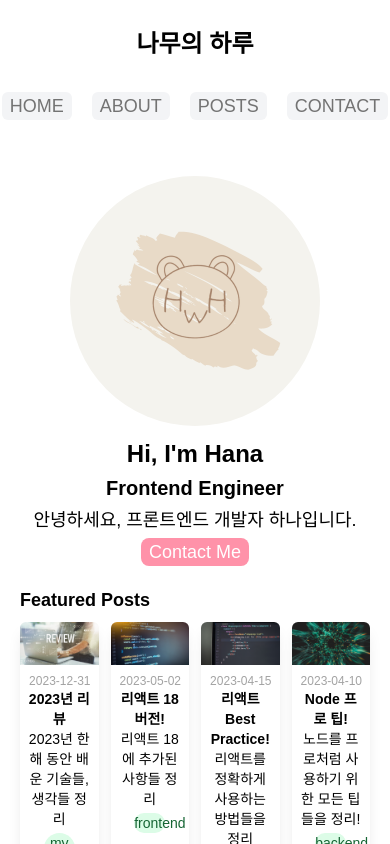
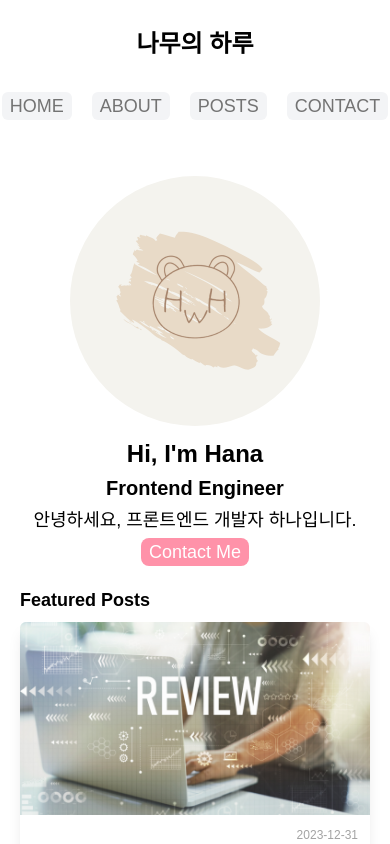
Before and after one commit to sorrel012/next-blog, a Next.js app: page / in a window 390 px wide. Built offline with nearby package versions, Linux system fonts and the light colour scheme; a web font is replaced by a local one.

Commit message:
refactor: Feature Post 스타일링 수정

```diff
--- a/src/components/home/FeaturedPost.tsx
+++ b/src/components/home/FeaturedPost.tsx
@@ -10,22 +10,27 @@ export default function FeaturedPost({
   category,
 }: Post) {
   return (
-    <Link href={`/posts/${path}`} className="rounded-md shadow-lg">
+    <Link
+      href={`/posts/${path}`}
+      className="overflow-hidden rounded-md shadow-lg"
+    >
+      <article>
         <Image
           src={`/images/posts/${path}.png`}
           alt={title}
           width={300}
           height={200}
-        className="rounded-t-md"
+          className="w-full"
         />
-      <div className="p-2 text-center">
-        <div className="text-right text-xs text-neutral-400">{date}</div>
-        <div className="font-semibold">{title}</div>
-        <div>{description}</div>
-        <div className="mx-auto mt-1 w-1/2 rounded-full bg-green-100 text-green-800">
+        <div className="flex flex-col items-center gap-1 p-3">
+          <time className="self-end text-xs text-neutral-400">{date}</time>
+          <h3 className="font-semibold">{title}</h3>
+          <p className="w-full truncate text-center">{description}</p>
+          <span className="mx-auto my-1 w-1/2 rounded-full bg-green-100 px-2 text-center text-green-800">
             {category}
+          </span>
         </div>
-      </div>
+      </article>
     </Link>
   );
 }
--- a/src/components/home/FeaturedPosts.tsx
+++ b/src/components/home/FeaturedPosts.tsx
@@ -7,7 +7,7 @@ export default async function FeaturedPosts() {
   return (
     <section className="p-5">
       <h2 className="mb-2 font-bold">Featured Posts</h2>
-      <div className="grid grid-cols-4 gap-3 text-sm">
+      <div className="grid grid-cols-1 gap-3 text-sm sm:grid-cols-2 md:grid-cols-3 lg:grid-cols-4">
         {posts.map((post) => (
           <FeaturedPost key={post.title} {...post} />
         ))}
```
Lines whose indentation alone changed are shown as unchanged.
